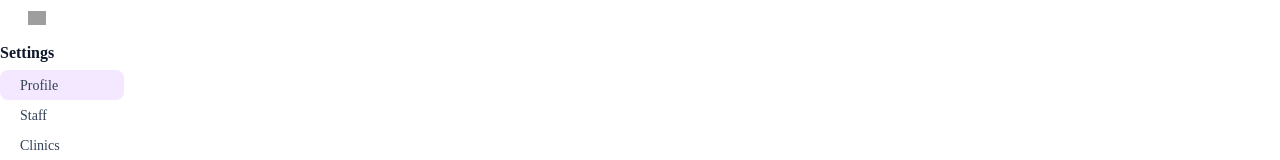
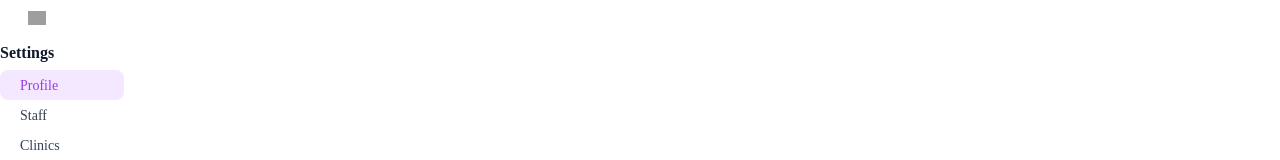
Before and after one commit to abdullahamin09/Dashboard, a React (Vite) app: page /lookup-values in a window 1280 px wide. In both pictures the pointer is over the link "Profile". Shown: the part 410-570 px from the top of the page. Built offline with nearby package versions, Linux system fonts and the light colour scheme; grey boxes are pictures that could not be loaded.

Commit message:
container-update-2

```diff
--- a/src/components/Dashboard.jsx
+++ b/src/components/Dashboard.jsx
@@ -20,7 +20,7 @@ function Dashboard() {
         setVisibleSection(section);
     };
     return (
-        <div className='2xl-container xl-container lg-container mainDashboard flex flex-row'>
+        <div className='mx-auto px-4 2xl-container mainDashboard flex flex-row'>
             <div className="left ">
                 <div className="img">
                     <img src={CapsuleLogo} alt="" />
--- a/src/components/Dashboard.scss
+++ b/src/components/Dashboard.scss
@@ -60,16 +60,6 @@
                     padding: 7px 0;
                     align-items: center;
 
-                    :hover {
-                        color: var(--993-ae-2, #993AE2);
-                        font-family: Outfit;
-                        font-size: 14px;
-                        font-style: normal;
-                        font-weight: 600;
-                        line-height: 150%;
-                        border-radius: 8px;
-                        background: var(--purple-100, #F3E8FF);
-                    }
                     .itemsDetails-link {
                         display: flex;
                         align-items: center;
@@ -77,16 +67,25 @@
                         height: 30px;
                         gap: var(--0, 0px);
                         align-self: stretch;
-                        color: var(--slate-700, #334155);
+                        color: var(--slate-700, #334155); // Default text color
                         font-family: Outfit;
                         font-size: 14px;
                         font-style: normal;
                         font-weight: 400;
                         line-height: 150%;
                         padding: 0 20px;
+                        text-decoration: none; // Removes underline from links
+
+                        // Hover effect for the links
+                        &:hover {
+                            color: var(--993-ae-2, #993AE2); // Change text color on hover
+                            background: var(--purple-100, #F3E8FF); // Change background color on hover
+                            font-weight: 500; // Make the text bold on hover
+                            border-radius: 8px; // Apply border-radius on hover
+                        }
                     }
+                }
 
-                }
 
             }
         }
@@ -98,6 +97,7 @@
         .navbar {
             height: 60px;
             padding-right: 20px;
+
             .morning {
                 >p {
                     color: #0F172A;
```
